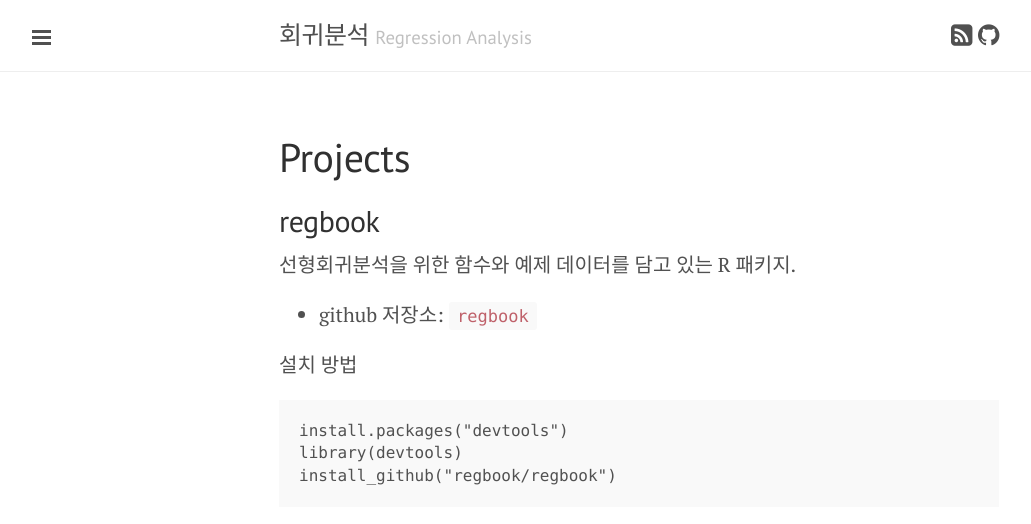
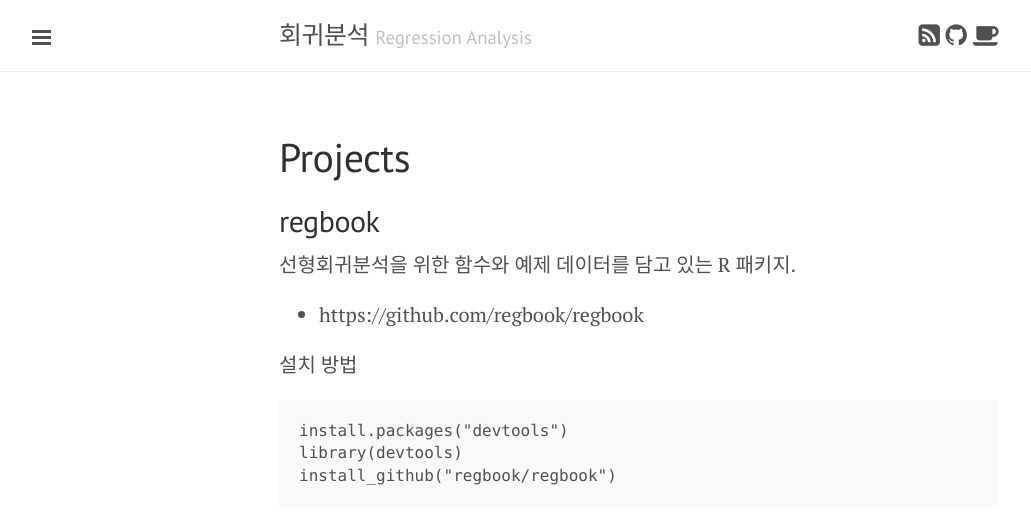
Before and after one commit to regbook/regbook.github.io, a Jekyll site: the page built from projects/index.md, in a window 1280 px wide. Shown: the top 524 px of the page, without its empty margins (1-1032 px from the left). Built offline with Jekyll 4.4.1, drawn with Linux system fonts in a browser that asks for light colours; nearby versions of some CDN libraries; Markdown is read by kramdown in place of the engine named in the settings.

Commit message:
link to naver cafe

```diff
--- a/_layouts/default.html
+++ b/_layouts/default.html
@@ -24,11 +24,10 @@
 	      <a href="http://github.com/regbook">
 		<i class="fa fa-github"></i>
 	      </a>
-<!--
 	      <a href="http://cafe.naver.com/allthatregression">
-		  <img class="fa" src="http://cafeimgs.naver.net/img/svc/cafe.png" height="21" style="vertical-align: -85%;"/>
+		<!--  <img class="fa" src="http://cafeimgs.naver.net/img/svc/cafe.png" height="21" style="vertical-align: -85%;"/>-->
+		<i class="fa fa-coffee"></i>
 	      </a>
--->
 	    </div>
           </h3>
         </div>
--- a/projects/index.md
+++ b/projects/index.md
@@ -5,9 +5,9 @@ title: Projects
 
 ## regbook
 
-선형회귀분석을 위한 함수와 예제 데이터를 담고 있는 R 패키지.
+ 선형회귀분석을 위한 함수와 예제 데이터를 담고 있는 R 패키지.
 
-- github 저장소: [`regbook`](https://github.com/regbook/regbook)
+- https://github.com/regbook/regbook
 
 
 설치 방법
```
